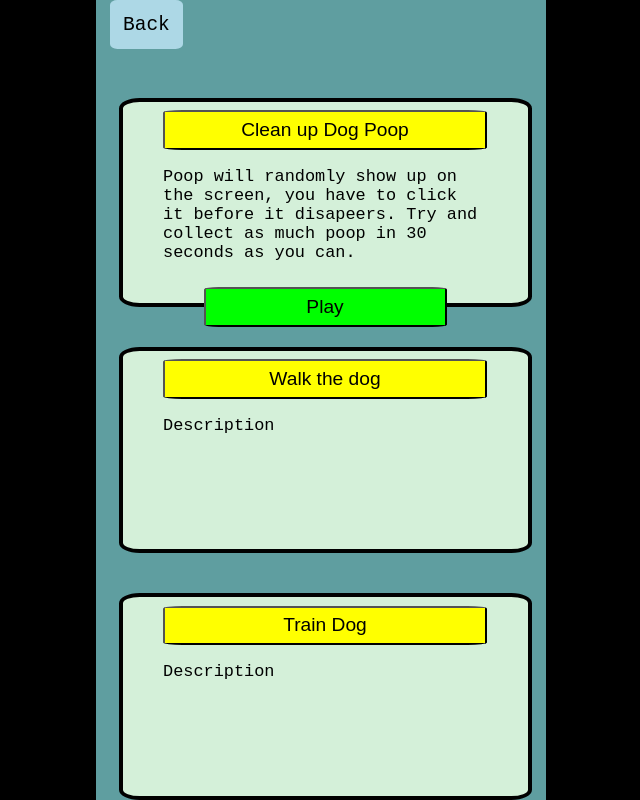
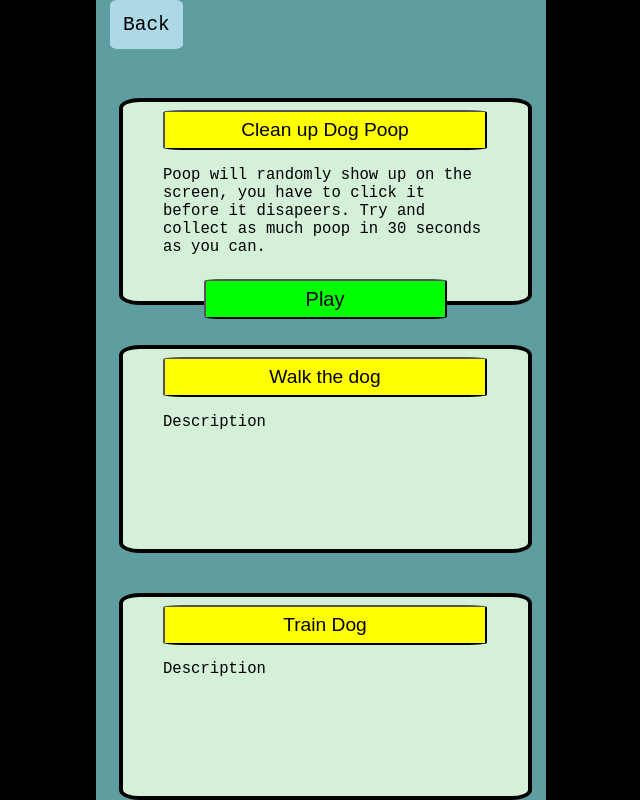
Before and after one commit to OrdinatorStouff/FBLA-Pet-Sim, a plain HTML site: page mainPages/chores.html in a window 1280 px wide. Shown: the whole page, without its empty margins (319-959 px from the left). Drawn offline with Linux system fonts and the light colour scheme.

Commit message:
final before state

```diff
--- a/styles/chores.css
+++ b/styles/chores.css
@@ -58,7 +58,7 @@ a > button {
     text-align:center;
     margin-left:20%;
     height:20%;
-    font-size:120%;
+    font-size:125%;
     margin-top:2%;
     background-color:rgb(0, 255, 0);
     border-radius:6%;
@@ -66,5 +66,5 @@ a > button {
 .chore > p {
     width:80%;
     margin-left:10%;
-    font-size:130%;
+    font-size:120%;
 }
--- a/styles/shop.css
+++ b/styles/shop.css
@@ -50,5 +50,4 @@ button > p {
     background-color:yellow;
 
 
-
 }
```
Also changed, not shown: 1 other file.
